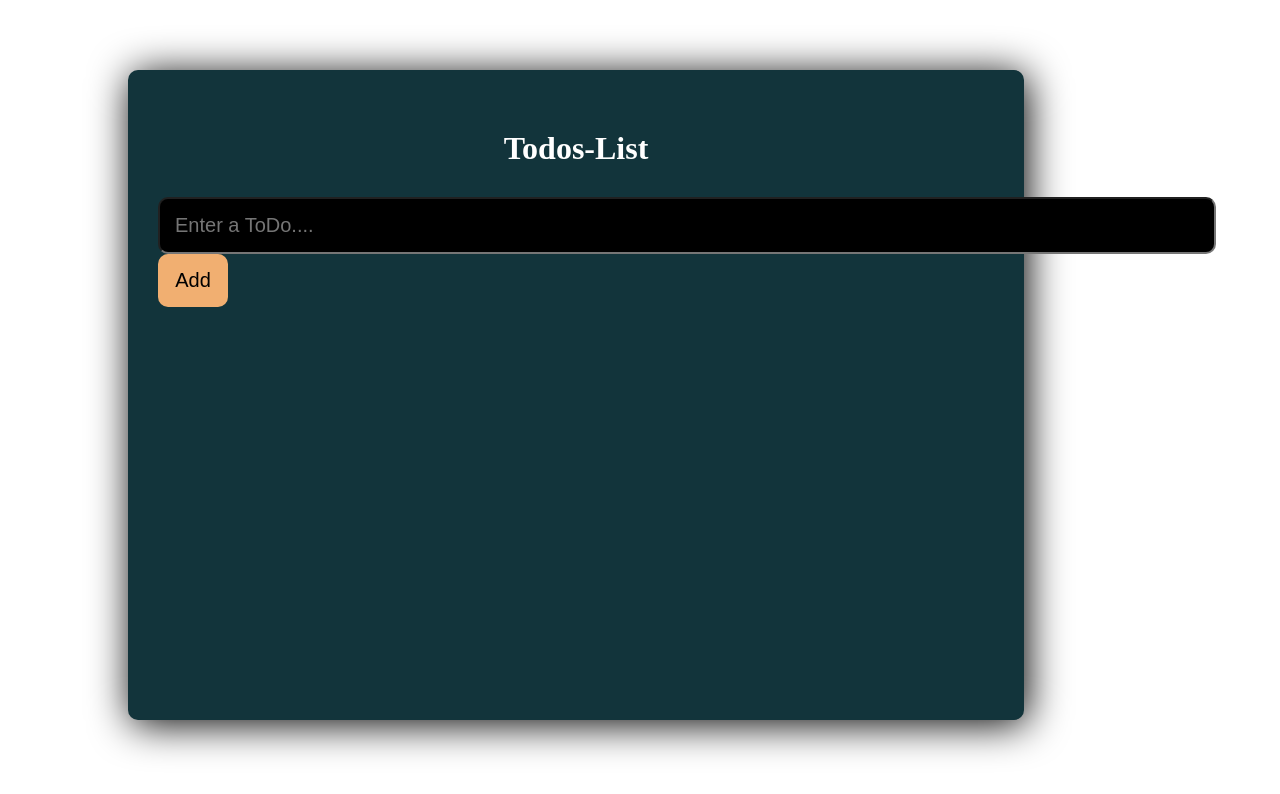
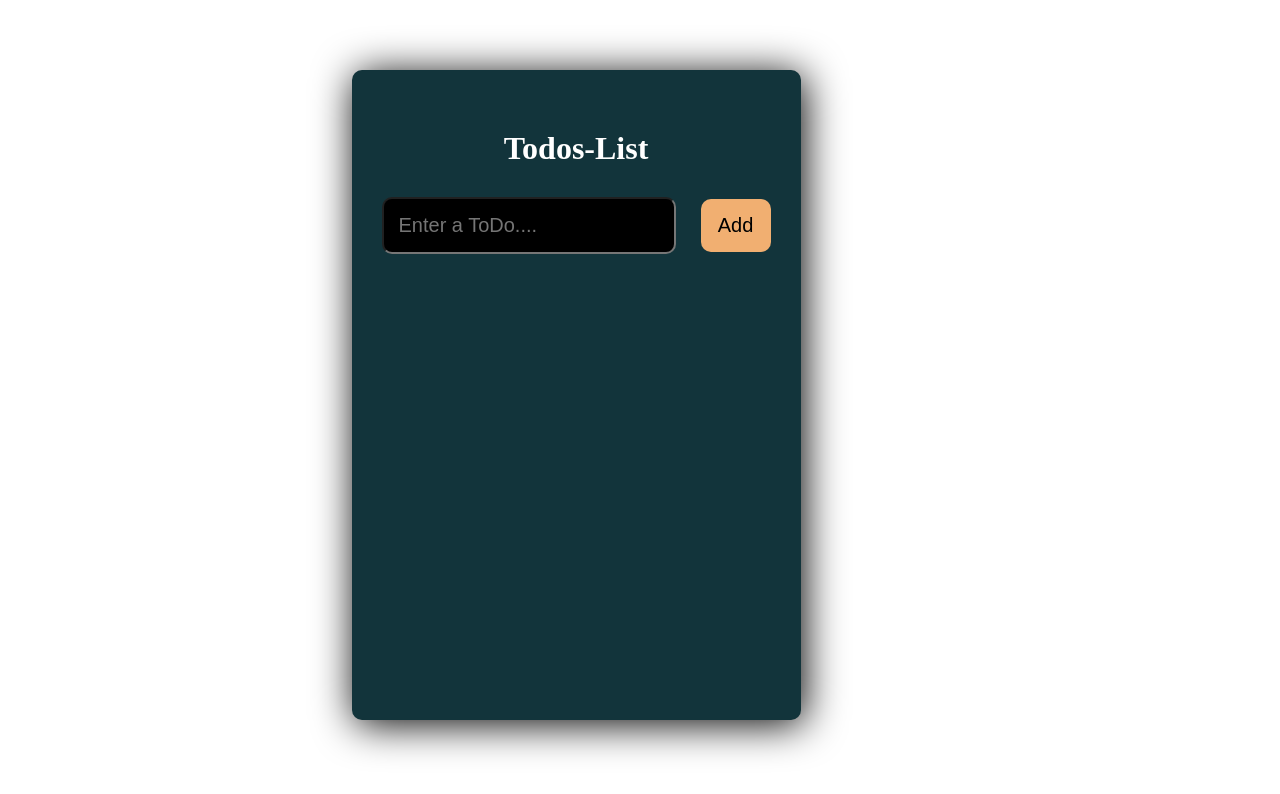
Before and after one commit to devacunetixtech/reactTodoApp, a React (Create React App) app: page / in a window 1280 px wide. Shown: the top 794 px of the page. Built offline with nearby package versions, Linux system fonts and the light colour scheme.

Commit message:
page resp

```diff
--- a/src/App.css
+++ b/src/App.css
@@ -12,7 +12,7 @@
 }
 .app-wrapper{
   background-color:#12343b;
-  max-width:70vw;
+  max-width:66vw;
   min-height:650px;
   padding:30px;
   box-sizing:border-box;
@@ -27,7 +27,7 @@
 }
 .task-input{
   outline:none;
-  width:80vw;
+  width:260px;
   padding:15px;
   margin-right:25px;
   font-size:20px;
@@ -47,7 +47,7 @@
 }
 .list-item{
   display:flex;
-  margin:20px 0;
+  margin:15px 0;
   border:1px solid #ccc;
   border-radius:10px;
   padding:10px;
```
